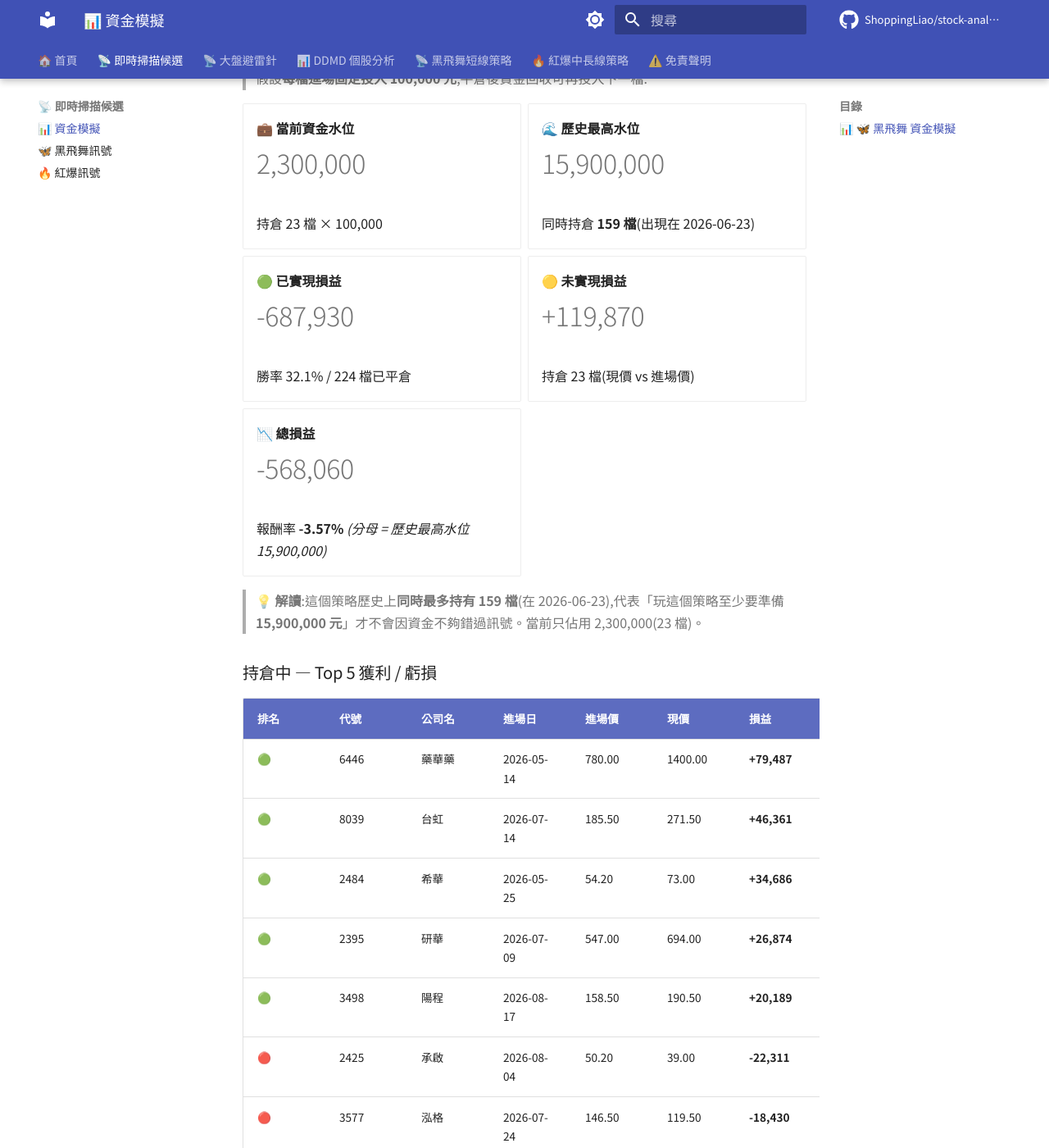
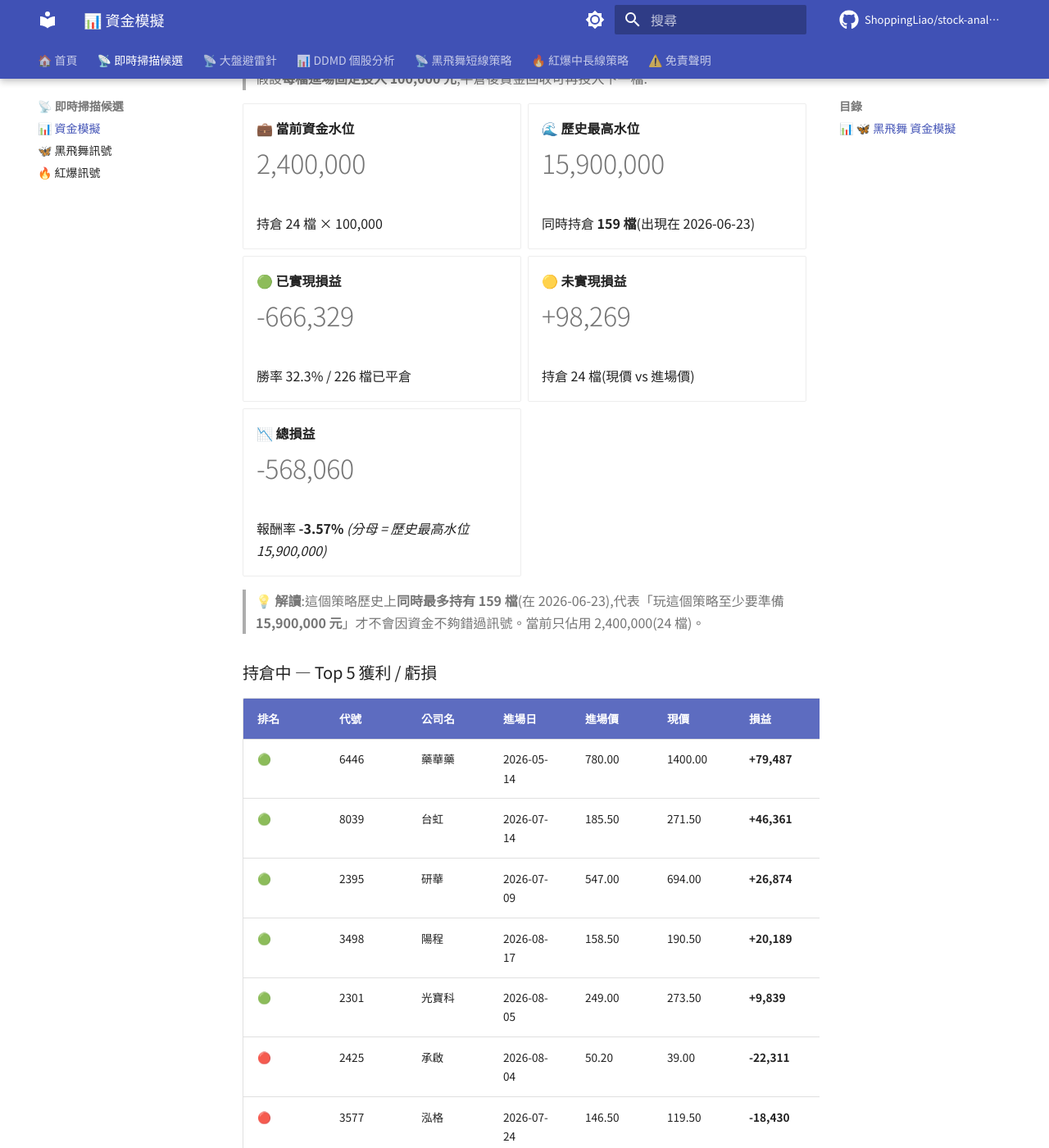
Before and after one commit to ShoppingLiao/stock-analysis-public, an MkDocs documentation site: the page built from docs/signals_capital.md, in a window 1280 px wide and 1400 px high, scrolled down 1815 px. Shown: the whole window at 82% size. Built offline with MkDocs 1.6.1 and Material for MkDocs 9.7.7, drawn with Linux system fonts in a browser that asks for light colours; comment, search, counter and statistics services are not loaded; some of the changed text lies outside the part shown.

Commit message:
docs(signals): update BB + RB + capital (2026-08-19)

```diff
--- a/docs/signals_capital.md
+++ b/docs/signals_capital.md
@@ -73,9 +73,9 @@
 
 -   **💼 當前資金水位**
 
-    # 2,300,000
+    # 2,400,000
 
-    持倉 23 檔 × 100,000
+    持倉 24 檔 × 100,000
 
 -   **🌊 歷史最高水位**
 
@@ -85,15 +85,15 @@
 
 -   **🟢 已實現損益**
 
-    # -687,930
+    # -666,329
 
-    勝率 32.1% / 224 檔已平倉
+    勝率 32.3% / 226 檔已平倉
 
 -   **🟡 未實現損益**
 
-    # +119,870
+    # +98,269
 
-    持倉 23 檔(現價 vs 進場價)
+    持倉 24 檔(現價 vs 進場價)
 
 -   **📉 總損益**
 
@@ -103,7 +103,7 @@
 
 </div>
 
-> **💡 解讀**:這個策略歷史上**同時最多持有 159 檔**(在 2026-06-23),代表「玩這個策略至少要準備 **15,900,000 元**」才不會因資金不夠錯過訊號。當前只佔用 2,300,000(23 檔)。
+> **💡 解讀**:這個策略歷史上**同時最多持有 159 檔**(在 2026-06-23),代表「玩這個策略至少要準備 **15,900,000 元**」才不會因資金不夠錯過訊號。當前只佔用 2,400,000(24 檔)。
 
 ### 持倉中 — Top 5 獲利 / 虧損
 
@@ -111,14 +111,14 @@
 |------|------|--------|--------|--------|------|------|-------|
 | 🟢 | 6446 | 藥華藥 | 2026-05-14 | 780.00 | 1400.00 | **+79,487** | **+79.49%** |
 | 🟢 | 8039 | 台虹 | 2026-07-14 | 185.50 | 271.50 | **+46,361** | **+46.36%** |
-| 🟢 | 2484 | 希華 | 2026-05-25 | 54.20 | 73.00 | **+34,686** | **+34.69%** |
 | 🟢 | 2395 | 研華 | 2026-07-09 | 547.00 | 694.00 | **+26,874** | **+26.87%** |
 | 🟢 | 3498 | 陽程 | 2026-08-17 | 158.50 | 190.50 | **+20,189** | **+20.19%** |
+| 🟢 | 2301 | 光寶科 | 2026-08-05 | 249.00 | 273.50 | **+9,839** | **+9.84%** |
 | 🔴 | 2425 | 承啟 | 2026-08-04 | 50.20 | 39.00 | **-22,311** | **-22.31%** |
 | 🔴 | 3577 | 泓格 | 2026-07-24 | 146.50 | 119.50 | **-18,430** | **-18.43%** |
 | 🔴 | 3088 | 艾訊 | 2026-07-23 | 154.00 | 126.50 | **-17,857** | **-17.86%** |
-| 🔴 | 6414 | 樺漢 | 2026-07-22 | 470.00 | 408.50 | **-13,085** | **-13.09%** |
 | 🔴 | 2359 | 所羅門 | 2026-08-18 | 177.50 | 161.00 | **-9,296** | **-9.30%** |
+| 🔴 | 5880 | 合庫金 | 2026-07-30 | 27.00 | 24.85 | **-7,963** | **-7.96%** |
 
 !!! info "⚠️ 資金模擬說明"
     每檔固定投入 **100,000 元**(教育性質,實際操作會依 TDMD 評分動態調整部位)。
@@ -133,9 +133,9 @@
 
 -   **💼 當前資金水位**
 
-    # 2,700,000
+    # 2,800,000
 
-    BB 400,000 + RB 2,300,000
+    BB 400,000 + RB 2,400,000
 
 -   **🌊 兩策略歷史最高水位**
 
@@ -145,15 +145,15 @@
 
 -   **🟢 已實現損益**
 
-    # -164,105
+    # -142,504
 
-    BB +523,825 + RB -687,930
+    BB +523,825 + RB -666,329
 
 -   **🟡 未實現損益**
 
-    # +137,700
+    # +116,099
 
-    BB +17,830 + RB +119,870
+    BB +17,830 + RB +98,269
 
 -   **📉 總損益**
 
```
Also changed, not shown: docs/signals_red_burst.md (+36 -41 lines).
